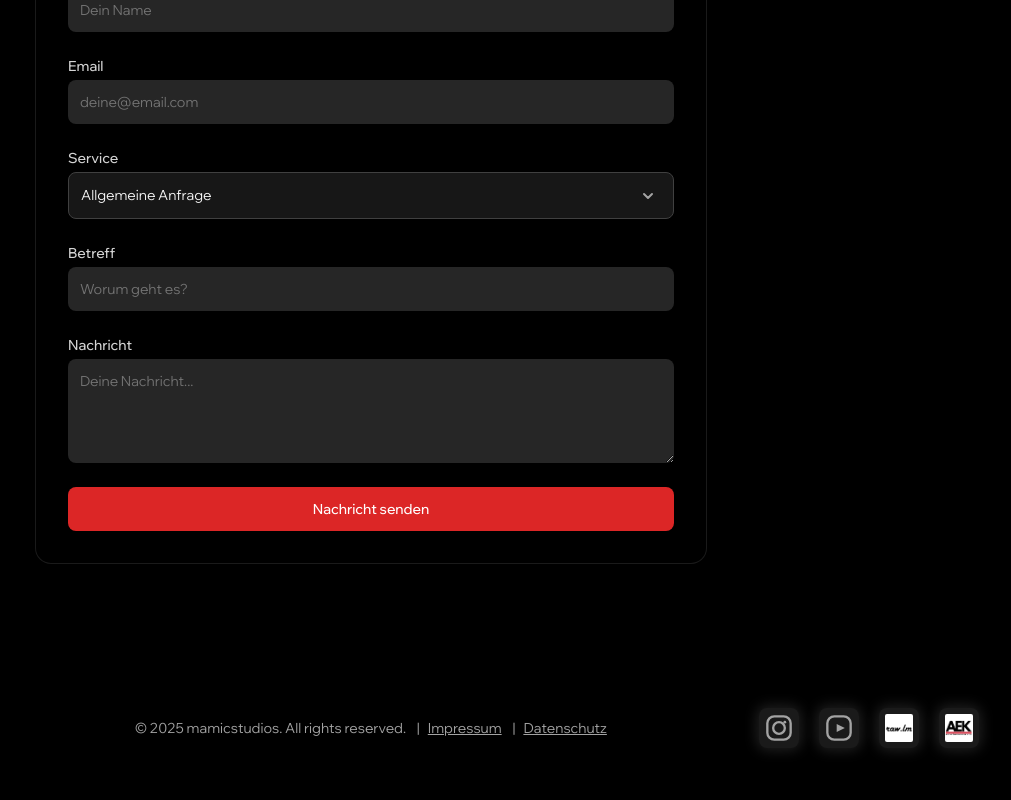
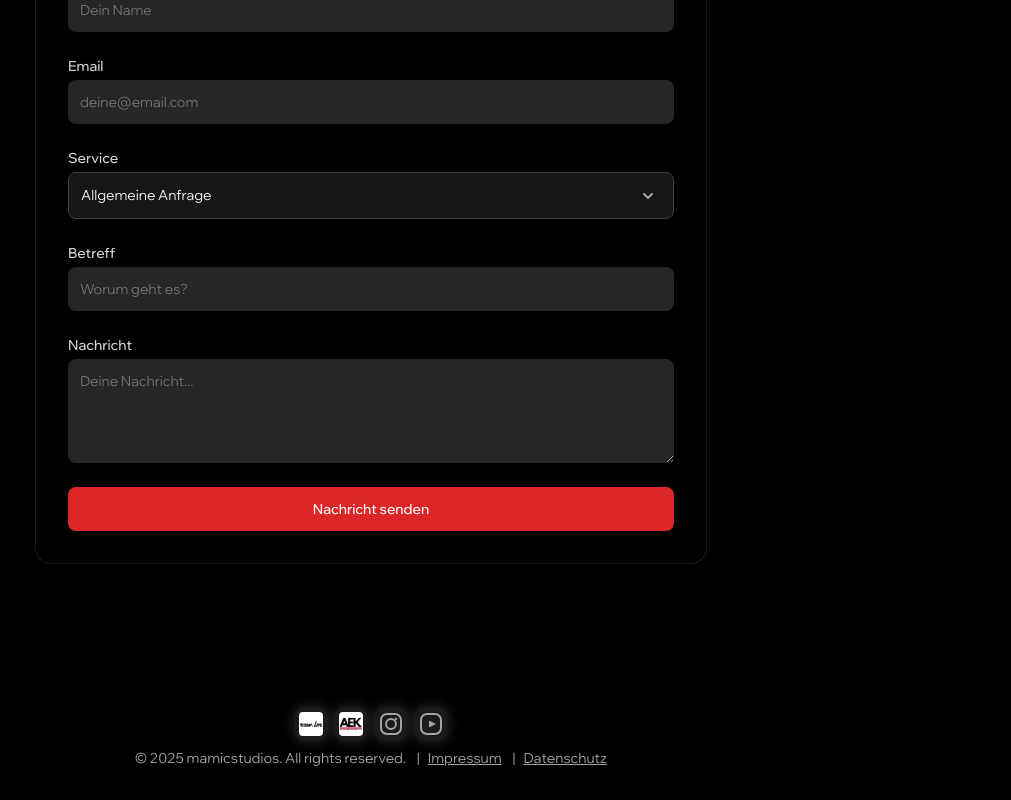
Before and after one commit to martinmamic/mamicstudios, a React (Vite) app: page / in a window 1280 px wide. Shown: the part 5005-5805 px from the top of the page, without its empty margins (269-1280 px from the left). Built offline with nearby package versions, Linux system fonts and the light colour scheme.

Commit message:
Webseite final

```diff
--- a/src/App.jsx
+++ b/src/App.jsx
@@ -1236,9 +1236,9 @@ const Footer = () => {
       }
     }
   `}</style>
-      <div className="max-w-7xl mx-auto px-4 sm:px-6 lg:px-8 relative">
-        <div className="flex flex-col items-center sm:grid sm:[grid-template-columns:1fr_auto_1fr] sm:items-center w-full footer-tablet-grid">
-          <div className="flex items-center justify-center space-x-2 mx-auto mb-2 block sm:hidden footer-tablet-socials">
+      <div className="flex flex-col items-center w-full footer-tablet-grid">
+        <div className="flex items-center justify-center space-x-2 mx-auto mb-2 footer-tablet-socials">
+          {/* Social Icons */}
           <a href="https://www.instagram.com/raw.lm/" target="_blank" rel="noopener noreferrer" aria-label="rawlm Instagram">
             <img src="/rawlm.webp" alt="rawlm Logo" className="h-8 w-auto drop-shadow-lg rounded-lg bg-white/10 p-1" style={{ boxShadow: '0 0 12px 2px #fff2' }} />
           </a>
@@ -1247,8 +1247,9 @@ const Footer = () => {
           </a>
           <a href="https://instagram.com/mamicstudios" target="_blank" rel="noopener noreferrer" className="h-8 w-8 flex items-center justify-center rounded-lg bg-white/10 p-1 drop-shadow-lg" aria-label="Instagram" style={{ boxShadow: '0 0 12px 2px #fff2' }}>
             <svg xmlns="http://www.w3.org/2000/svg" viewBox="0 0 24 24" fill="currentColor" className="w-7 h-7">
-                <rect x="6" y="5" width="4" height="14" rx="1.5" fill="currentColor" />
-                          <rect x="14" y="5" width="4" height="14" rx="1.5" fill="currentColor" />
+              <rect x="2" y="2" width="20" height="20" rx="6" fill="none" stroke="currentColor" strokeWidth="2" />
+              <circle cx="12" cy="12" r="5" fill="none" stroke="currentColor" strokeWidth="2" />
+              <circle cx="17" cy="7" r="1.2" fill="currentColor" />
             </svg>
           </a>
           <a href="https://www.youtube.com/@martinmamic" target="_blank" rel="noopener noreferrer" className="h-8 w-8 flex items-center justify-center rounded-lg bg-white/10 p-1 drop-shadow-lg" aria-label="YouTube" style={{ boxShadow: '0 0 12px 2px #fff2' }}>
@@ -1258,29 +1259,7 @@ const Footer = () => {
             </svg>
           </a>
         </div>
-                      <p className="text-sm w-full text-center sm:col-start-2 sm:text-center sm:whitespace-nowrap footer-tablet-legal">&copy; {currentYear} mamicstudios. All rights reserved. <span className="mx-2">|</span><a href="/impressum" className="underline hover:text-red-400 transition-colors">Impressum</a> <span className="mx-2">|</span><a href="/datenschutz" className="underline hover:text-red-400 transition-colors">Datenschutz</a></p>
-                      <div className="hidden sm:col-start-3 sm:justify-self-end sm:flex sm:items-center sm:space-x-5 footer-tablet-socials">
-                        <a href="https://instagram.com/mamicstudios" target="_blank" rel="noopener noreferrer" className="h-10 w-10 flex items-center justify-center rounded-lg bg-white/10 p-1.5 drop-shadow-lg" aria-label="Instagram" style={{ boxShadow: '0 0 14px 2px #fff2' }}>
-                          <svg xmlns="http://www.w3.org/2000/svg" viewBox="0 0 24 24" fill="currentColor" className="w-7 h-7">
-                            <rect x="2" y="2" width="20" height="20" rx="6" fill="none" stroke="currentColor" strokeWidth="2" />
-                            <circle cx="12" cy="12" r="5" fill="none" stroke="currentColor" strokeWidth="2" />
-                            <circle cx="17" cy="7" r="1.2" fill="currentColor" />
-                          </svg>
-                        </a>
-                        <a href="https://www.youtube.com/@martinmamic" target="_blank" rel="noopener noreferrer" className="h-10 w-10 flex items-center justify-center rounded-lg bg-white/10 p-1.5 drop-shadow-lg" aria-label="YouTube" style={{ boxShadow: '0 0 14px 2px #fff2' }}>
-                          <svg viewBox="0 0 24 24" fill="none" className="w-7 h-7" xmlns="http://www.w3.org/2000/svg">
-                            <rect x="2" y="2" width="20" height="20" rx="6" fill="none" stroke="currentColor" strokeWidth="2" />
-                            <polygon points="10,8.5 17,12 10,15.5" fill="currentColor" />
-                          </svg>
-                        </a>
-                        <a href="https://www.instagram.com/raw.lm/" target="_blank" rel="noopener noreferrer" aria-label="rawlm Instagram">
-                          <img src="/rawlm.PNG" alt="rawlm Logo" className="h-10 w-auto drop-shadow-lg rounded-lg bg-white/10 p-1.5" style={{ boxShadow: '0 0 14px 2px #fff2' }} />
-                        </a>
-                        <a href="https://www.instagram.com/buchfuehrungsserviceek/" target="_blank" rel="noopener noreferrer">
-                          <img src="/AEK.png" alt="AEK Logo" className="h-10 w-auto drop-shadow-lg rounded-lg bg-white/10 p-1.5" style={{ boxShadow: '0 0 14px 2px #fff2' }} />
-                        </a>
-                      </div>
-                    </div>
+        <p className="text-sm w-full text-center footer-tablet-legal">&copy; {currentYear} mamicstudios. All rights reserved. <span className="mx-2">|</span><a href="/impressum" className="underline hover:text-red-400 transition-colors">Impressum</a> <span className="mx-2">|</span><a href="/datenschutz" className="underline hover:text-red-400 transition-colors">Datenschutz</a></p>
       </div>
     </footer>
   );
```
Lines whose indentation alone changed are shown as unchanged.
